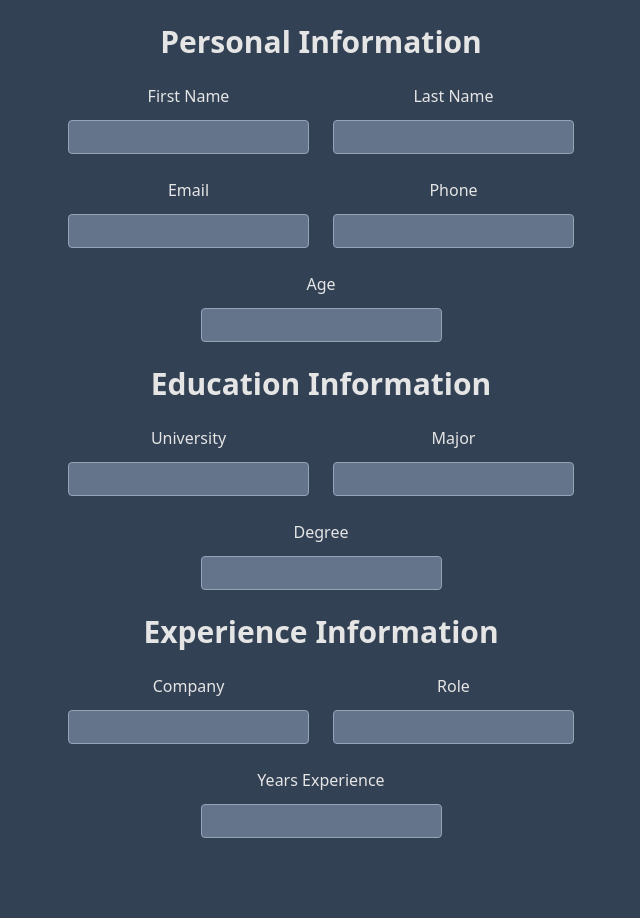
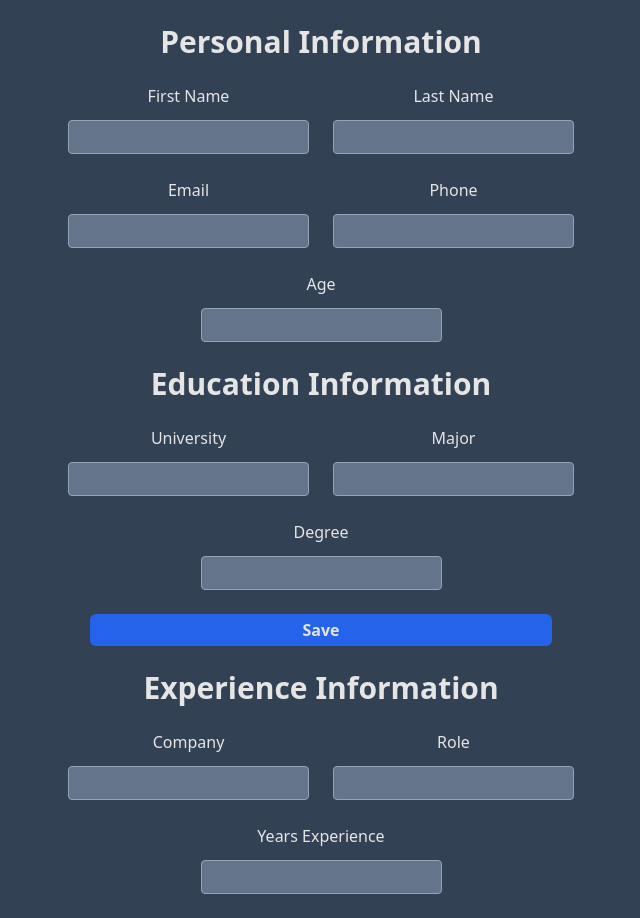
Before and after one commit to Brett-Tanner/odin-cv, a React (Vite) app: page / in a window 1280 px wide. Shown: the whole page, without its empty margins (319-959 px from the left). Before the commit the page ends 862 px from the top, so only its background shows below. Built offline with nearby package versions, Linux system fonts and the light colour scheme.

Commit message:
Create EditSaveButton

```diff
--- a/src/App.tsx
+++ b/src/App.tsx
@@ -6,15 +6,9 @@ import ExperienceFields from "./components/ExperienceFields";
 function App() {
   return (
     <div className="w-1/2 flex flex-col justify-center items-center gap-6">
-      <form action="">
-        <BasicFields />
-      </form>
-      <form action="">
-        <EducationFields />
-      </form>
-      <form action="">
-        <ExperienceFields />
-      </form>
+      <BasicFields />
+      <EducationFields />
+      <ExperienceFields />
     </div>
   );
 }
--- a/src/components/BasicFields.tsx
+++ b/src/components/BasicFields.tsx
@@ -18,7 +18,7 @@ function BasicFields() {
   };
 
   return (
-    <div className="flex flex-wrap justify-center items-center gap-6">
+    <form className="flex flex-wrap justify-center items-center gap-6">
       <h1 className="w-full text-center text-3xl font-bold">
         Personal Information
       </h1>
@@ -41,7 +41,7 @@ function BasicFields() {
         onInput={onInput}
         type="number"
       />
-    </div>
+    </form>
   );
 }
 
--- /dev/null
+++ b/src/components/EditSaveButton.tsx
@@ -0,0 +1,22 @@
+interface EditSaveButtonProps {
+  editing: boolean;
+  setEditing: CallableFunction;
+}
+
+function EditSaveButton({ editing, setEditing }: EditSaveButtonProps) {
+  function handleClick() {
+    editing ? setEditing(false) : setEditing(true);
+  }
+
+  return (
+    <button
+      type="button"
+      onClick={handleClick}
+      className="w-3/4 rounded-md bg-blue-600 hover:bg-blue-700 p-1 font-semibold"
+    >
+      {editing ? "Save" : "Edit"}
+    </button>
+  );
+}
+
+export default EditSaveButton;
--- a/src/components/EducationFields.tsx
+++ b/src/components/EducationFields.tsx
@@ -1,5 +1,6 @@
 import { ChangeEvent, useState } from "react";
 import Field from "./Field";
+import EditSaveButton from "./EditSaveButton";
 
 function EducationFields() {
   const [eduDetails, setEduDetails] = useState({
@@ -7,6 +8,7 @@ function EducationFields() {
     major: "",
     university: "",
   });
+  const [editing, setEditing] = useState(true);
 
   const onInput = (e: ChangeEvent<HTMLInputElement>) => {
     setEduDetails({
@@ -16,7 +18,7 @@ function EducationFields() {
   };
 
   return (
-    <div className="flex flex-wrap justify-center items-center gap-6">
+    <form className="flex flex-wrap justify-center items-center gap-6">
       <h1 className="w-full text-center text-3xl font-bold">
         Education Information
       </h1>
@@ -27,7 +29,8 @@ function EducationFields() {
       />
       <Field name="major" value={eduDetails.major} onInput={onInput} />
       <Field name="degree" value={eduDetails.degree} onInput={onInput} />
-    </div>
+      <EditSaveButton editing={editing} setEditing={setEditing} />
+    </form>
   );
 }
 
--- a/src/components/ExperienceFields.tsx
+++ b/src/components/ExperienceFields.tsx
@@ -16,7 +16,7 @@ function ExperienceFields() {
   }
 
   return (
-    <div className="flex flex-wrap justify-center items-center gap-6">
+    <form className="flex flex-wrap justify-center items-center gap-6">
       <h1 className="w-full text-center text-3xl font-bold">
         Experience Information
       </h1>
@@ -27,7 +27,7 @@ function ExperienceFields() {
         value={expDetails.yearsExperience}
         onInput={onInput}
       />
-    </div>
+    </form>
   );
 }
 
```
